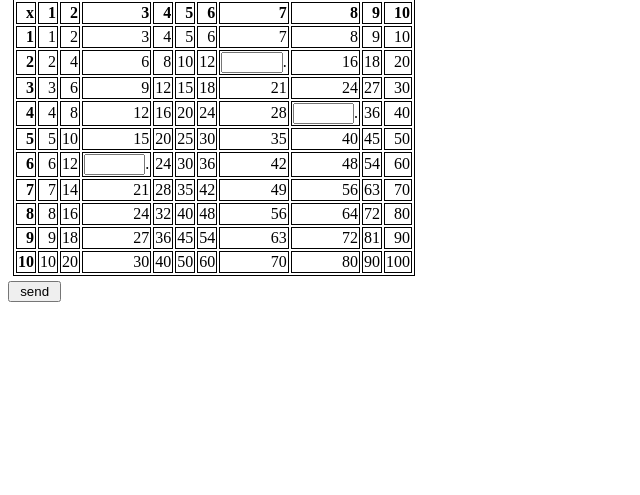
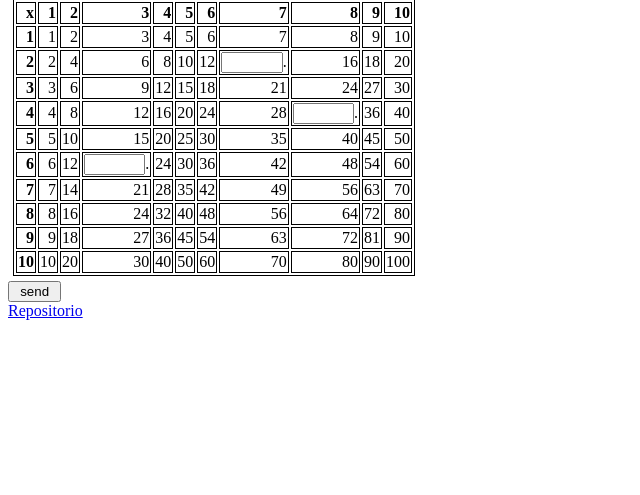
Before and after one commit to JoseManuelLopezValer0/DAW, a PHP site: the page made by DAW/DWES/UD3/Formularios/tabla de multiplicar/index.php in a window 1280 px wide. Shown: the part 81-576 px from the top of the page, without its empty margins (0-640 px from the left). Run offline with PHP 8.4, Linux system fonts and the light colour scheme.

Commit message:
Update index.php

```diff
--- a/DAW/DWES/UD3/Formularios/tabla de multiplicar/index.php
+++ b/DAW/DWES/UD3/Formularios/tabla de multiplicar/index.php
@@ -96,6 +96,6 @@ if (isset($_POST['send'])) {
     ?>
 </body>
 <footer>
-    <a href="https://github.com/JoseManuelLopezValer0/DAW/tree/main/DAW/DWES/UD3/Formularios/tabla%20de%20multiplicar"></a>
+    <a href="https://github.com/JoseManuelLopezValer0/DAW/tree/main/DAW/DWES/UD3/Formularios/tabla%20de%20multiplicar">Repositorio</a>
 </footer>
 </html>
```
